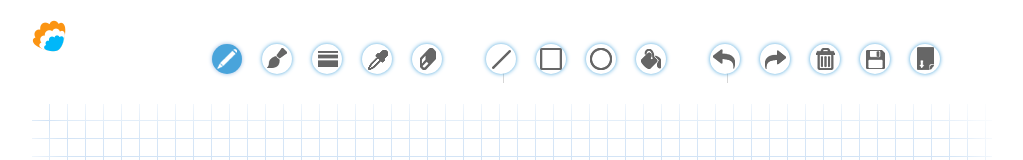
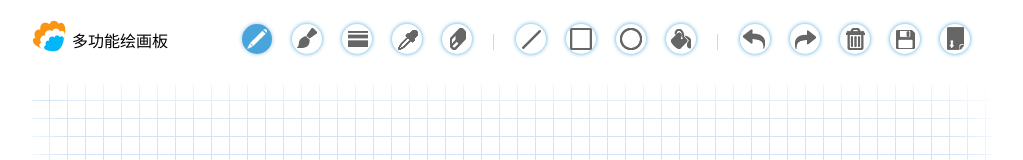
Before and after one commit to LittlewhiteChen/HTML5-Canvas, a plain HTML site: page index.html in a window 1280 px wide. Shown: the top 160 px of the page, without its empty margins (128-1151 px from the left). Drawn offline with Linux system fonts and the light colour scheme.

Commit message:
Update index.html

```diff
--- a/index.html
+++ b/index.html
@@ -14,7 +14,7 @@
 <body>
 <div id="draw">
 
-		<div id="logo"HTML5贝绘画板</div>
+		<div id="logo">多功能绘画板</div>
 
 		<ul class="draw_controller cf">
 			<li class="normal pencil" title="铅笔"></li>
```
